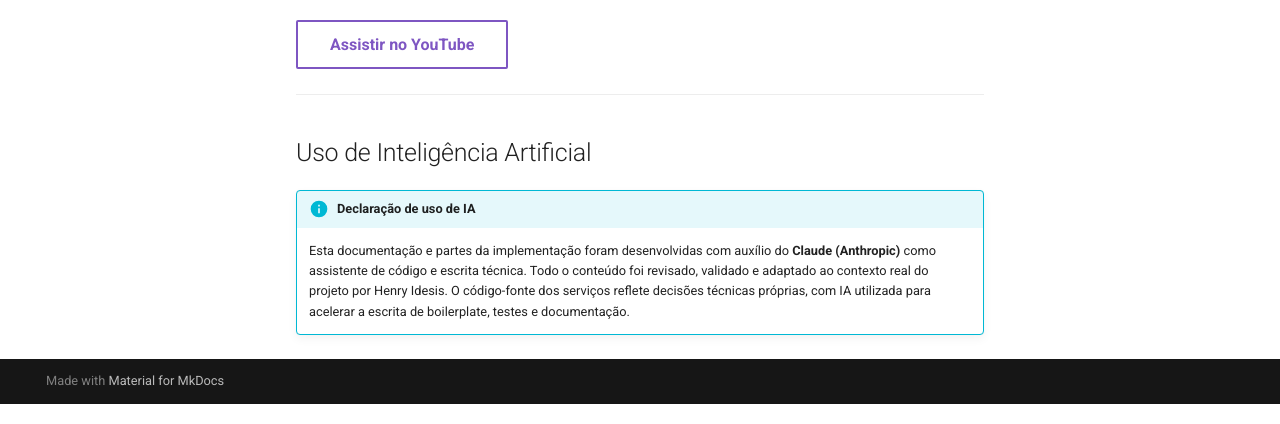
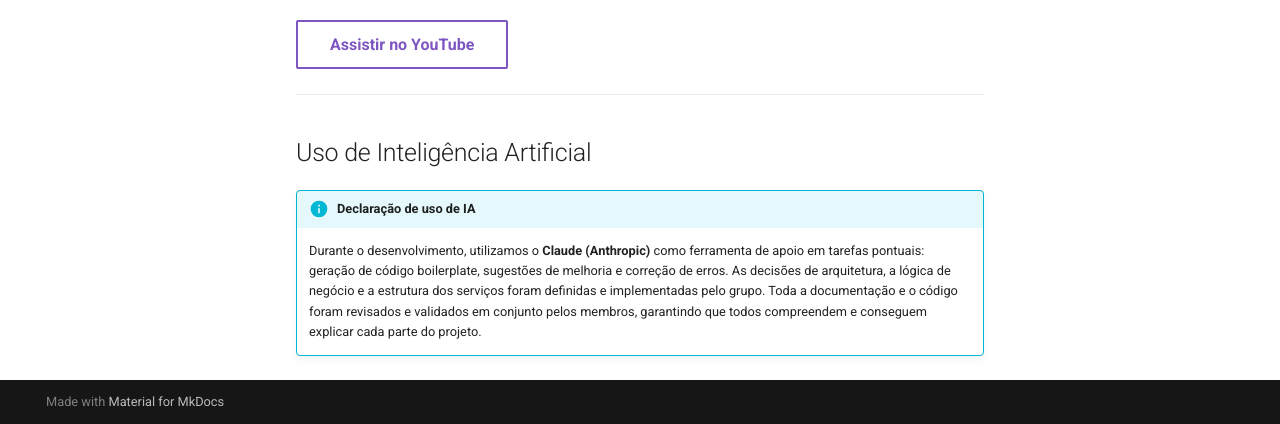
Before and after one commit to microservice-henry/pma.26.1-docs, an MkDocs documentation site: the page built from docs/index.md, in a window 1280 px wide and 900 px high, scrolled down 2487 px, cut to the strip 476-900 px from the top of the window. Built offline with MkDocs 1.6.1 and Material for MkDocs 9.7.7, drawn with Linux system fonts in a browser that asks for light colours.

```diff
--- a/docs/index.md
+++ b/docs/index.md
@@ -84,4 +84,4 @@ Plataforma de e-commerce baseada em arquitetura de microsserviços, onde usuári
 ## Uso de Inteligência Artificial
 
 !!! info "Declaração de uso de IA"
-    Esta documentação e partes da implementação foram desenvolvidas com auxílio do **Claude (Anthropic)** como assistente de código e escrita técnica. Todo o conteúdo foi revisado, validado e adaptado ao contexto real do projeto por Henry Idesis. O código-fonte dos serviços reflete decisões técnicas próprias, com IA utilizada para acelerar a escrita de boilerplate, testes e documentação.
+    Durante o desenvolvimento, utilizamos o **Claude (Anthropic)** como ferramenta de apoio em tarefas pontuais: geração de código boilerplate, sugestões de melhoria e correção de erros. As decisões de arquitetura, a lógica de negócio e a estrutura dos serviços foram definidas e implementadas pelo grupo. Toda a documentação e o código foram revisados e validados em conjunto pelos membros, garantindo que todos compreendem e conseguem explicar cada parte do projeto.
```
Also changed, not shown: docs/order/index.md (+14 -0 lines).
